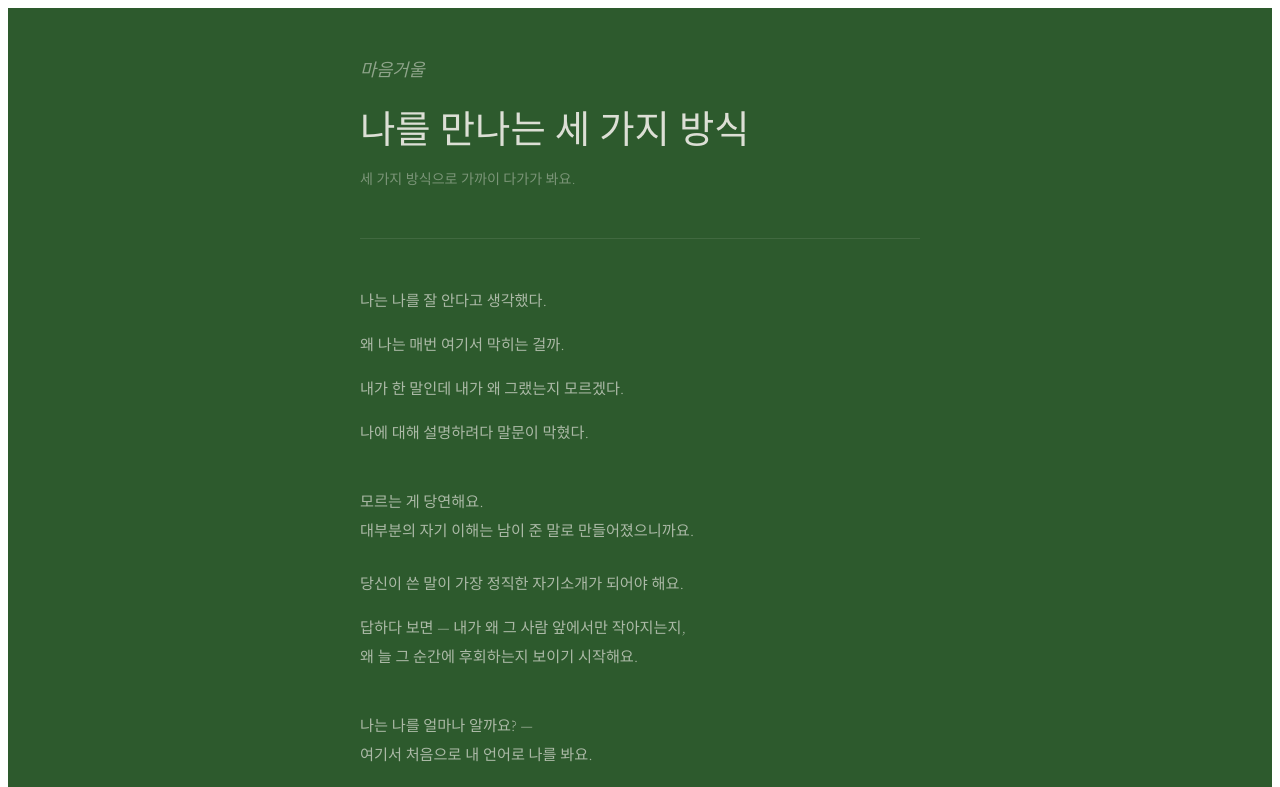
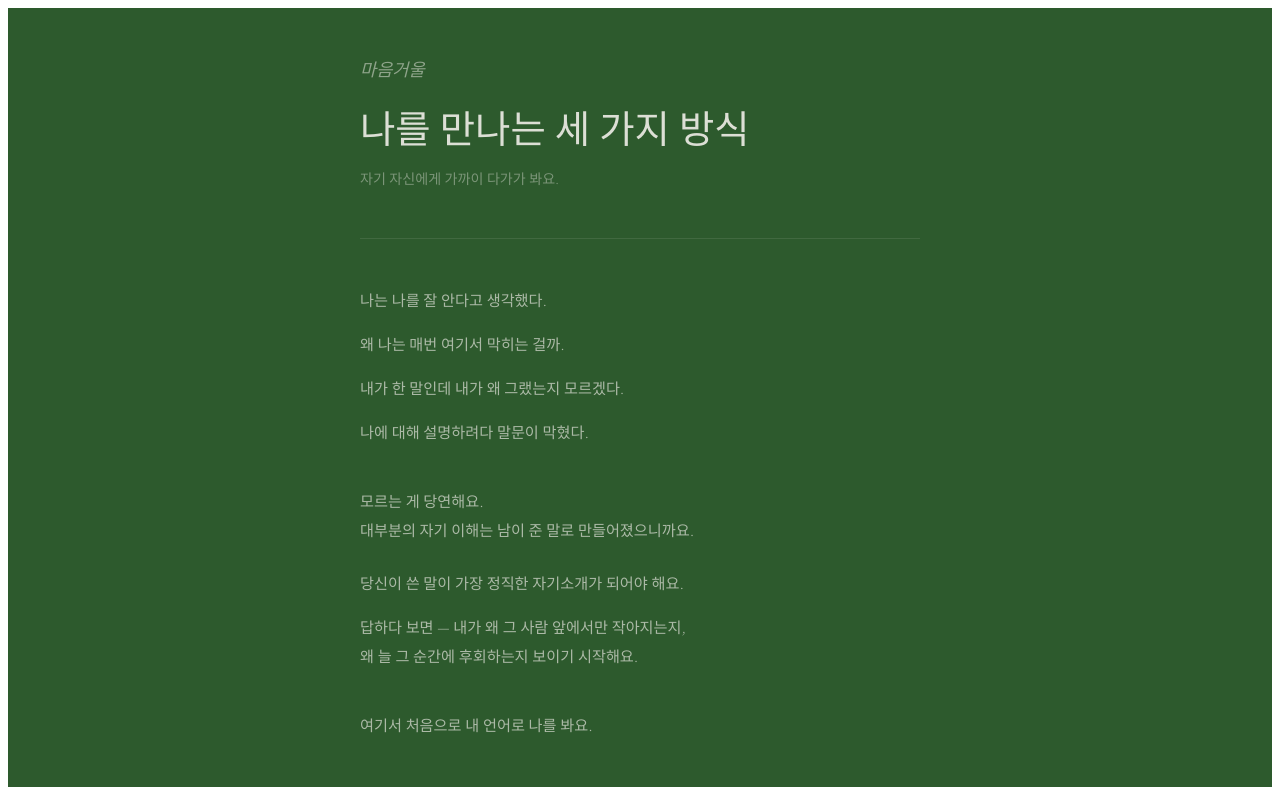
Before and after one commit to confidentha-ux/mind--mirror, a React (Create React App) app: page / in a window 1280 px wide. Shown: the top 787 px of the page. Built offline with nearby package versions, Linux system fonts and the light colour scheme; the HTML template or start-up script is replaced by a standard one; a web font is replaced by a local one.

Commit message:
Update App.js

```diff
--- a/src/App.js
+++ b/src/App.js
@@ -602,7 +602,7 @@ export default function App() {
           <div style={{marginBottom:"3rem",paddingBottom:"2rem",borderBottom:"1px solid rgba(240,237,232,0.1)"}}>
             <div style={{fontFamily:"'Playfair Display',serif",fontSize:"1.1rem",fontStyle:"italic",color:"rgba(240,237,232,0.5)",marginBottom:"0.4rem"}}>마음거울</div>
             <h1 style={{fontFamily:"'Source Serif 4',serif",fontSize:"clamp(1.8rem,5vw,2.4rem)",fontWeight:400,color:"rgba(240,237,232,0.9)",lineHeight:1.2,marginBottom:"0.75rem"}}>나를 만나는 세 가지 방식</h1>
-            <p style={{fontFamily:"'Source Serif 4',serif",fontSize:"0.88rem",fontWeight:300,color:"rgba(240,237,232,0.4)",lineHeight:1.8}}>세 가지 방식으로 가까이 다가가 봐요.</p>
+            <p style={{fontFamily:"'Source Serif 4',serif",fontSize:"0.88rem",fontWeight:300,color:"rgba(240,237,232,0.4)",lineHeight:1.8}}>자기 자신에게 가까이 다가가 봐요.</p>
           </div>
 
           {/* 건드림 */}
@@ -625,7 +625,7 @@ export default function App() {
 
           {/* 초대 */}
           <div className="fade6" style={{marginBottom:"3rem"}}>
-            <p style={{fontFamily:"'Source Serif 4',serif",fontSize:"0.95rem",fontWeight:300,color:"rgba(240,237,232,0.65)",lineHeight:1.9}}>나는 나를 얼마나 알까요? —<br/>여기서 처음으로 내 언어로 나를 봐요.</p>
+            <p style={{fontFamily:"'Source Serif 4',serif",fontSize:"0.95rem",fontWeight:300,color:"rgba(240,237,232,0.65)",lineHeight:1.9}}>여기서 처음으로 내 언어로 나를 봐요.</p>
           </div>
 
           {/* 선택 */}
```
